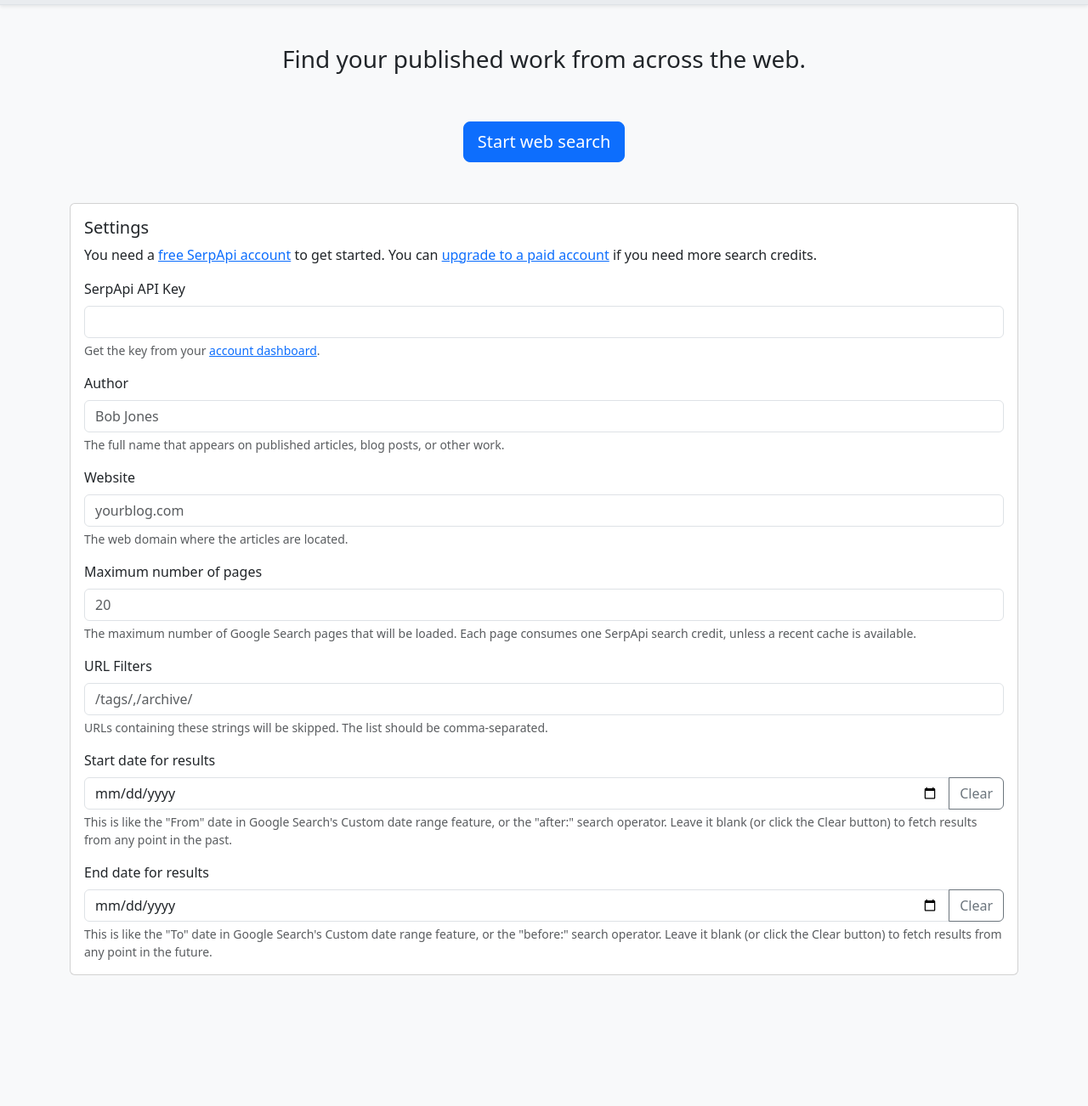
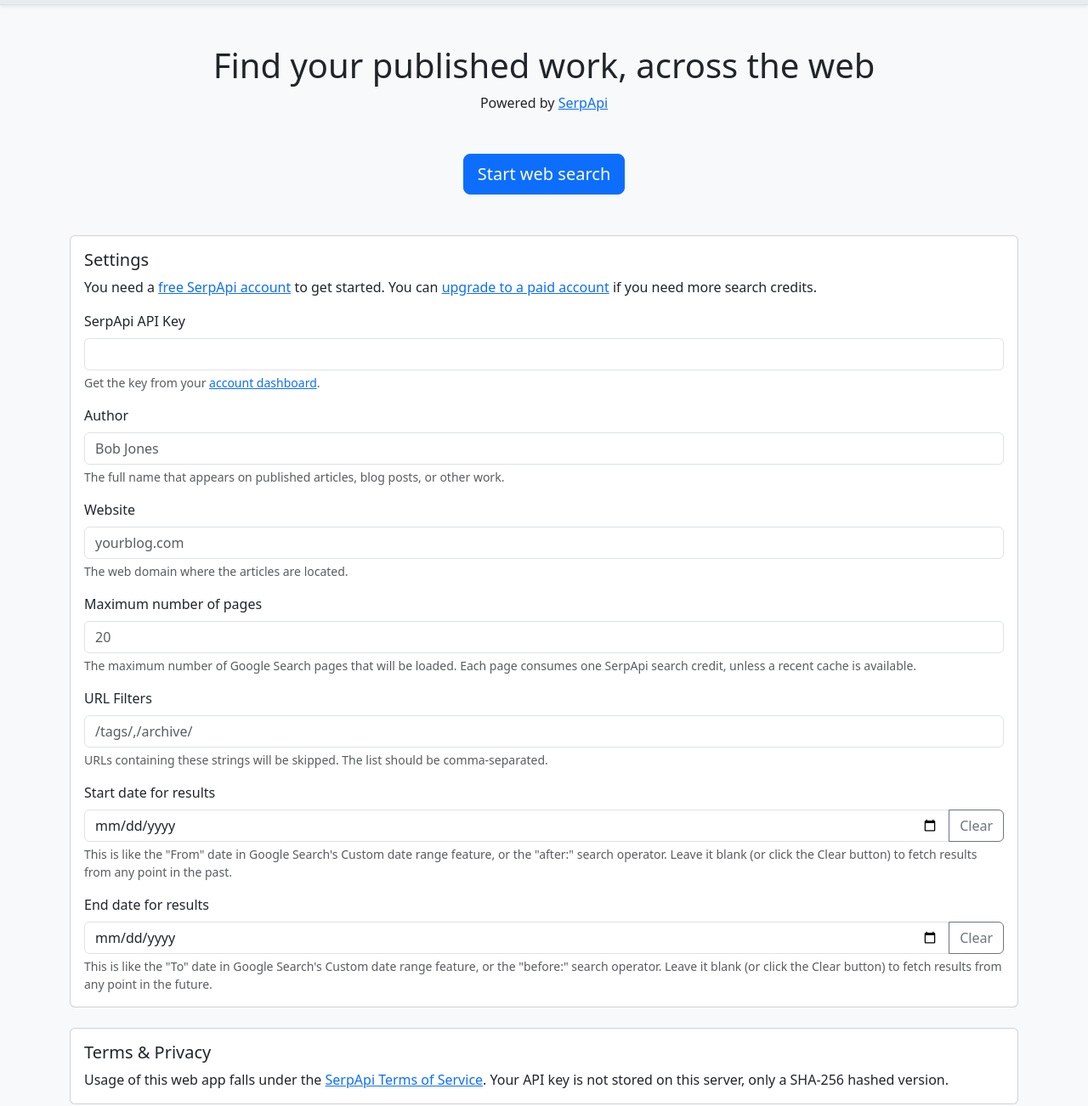
Before and after one commit to serpapi/byline, a website: page public/index.html in a window 1280 px wide. Shown: the part 51-1353 px from the top of the page at 85% size. Before the commit the page ends 1223 px from the top, so only its background shows below. Drawn offline with nearby package versions, Linux system fonts and the light colour scheme.

Commit message:
Add SerpApi link to web UI

```diff
--- a/public/index.html
+++ b/public/index.html
@@ -44,8 +44,11 @@
     </nav>
     <!-- Main container -->
     <div class="container">
-        <div class="display-6 text-center pt-4 pt-md-5 w-100">
-            <h3>Find your published work from across the web.</h3>
+        <h3 class="display-6 text-center pt-4 pt-md-5 w-100">
+            Find your published work, across the web
+        </h3>
+        <div class="text-center">
+            Powered by <a href="https://serpapi.com/" target="_blank">SerpApi</a>
         </div>
         <!-- Search button -->
         <div class="text-center py-3 py-md-5 w-100">
@@ -145,9 +148,16 @@
                 </div>
             </div>
         </div>
+        <!-- Privacy information -->
+        <div class="card mb-3 mb-md-4">
+            <div class="card-body">
+                <h5 class="card-title">Terms & Privacy</h5>
+                <p class="card-text">Usage of this web app falls under the <a href="https://serpapi.com/legal" target="_blank">SerpApi Terms of Service</a>. Your API key is not stored on this server, only a SHA-256 hashed version.</p>
+            </div>
+        </div>
     </div>
 
-    <!-- Modal -->
+    <!-- New search modal -->
     <div class="modal fade" id="newSearchModal" tabindex="-1" aria-labelledby="newSearchModalLabel" aria-hidden="true">
         <div class="modal-dialog modal-dialog-centered">
             <div class="modal-content">
```
Also changed, not shown: README.md.
